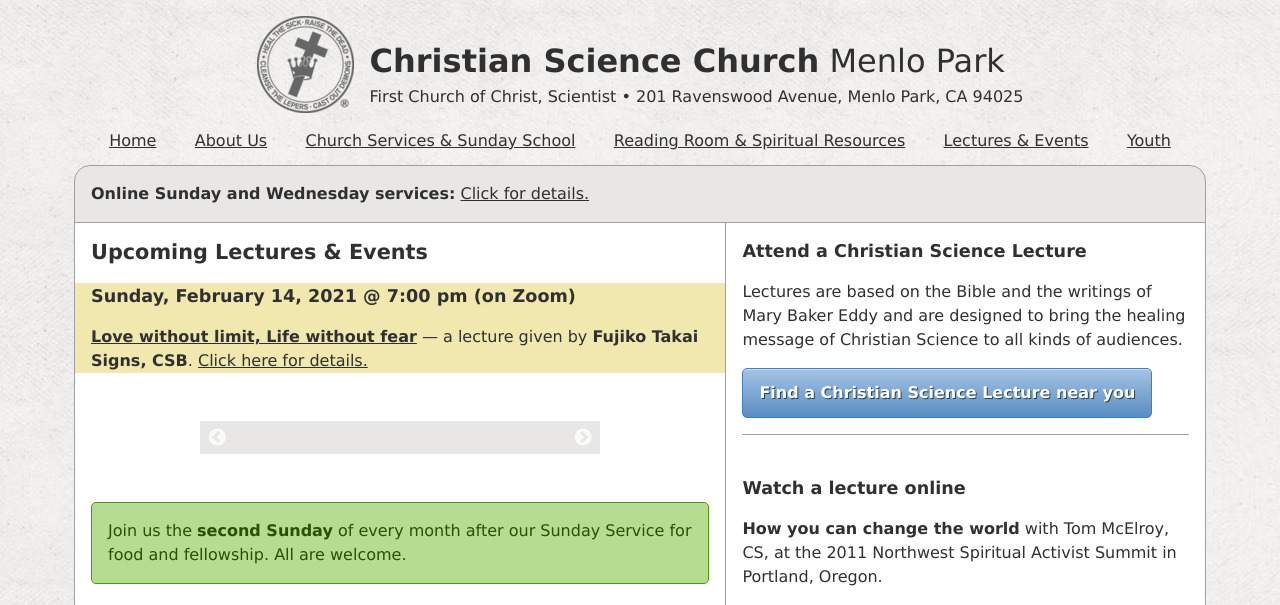
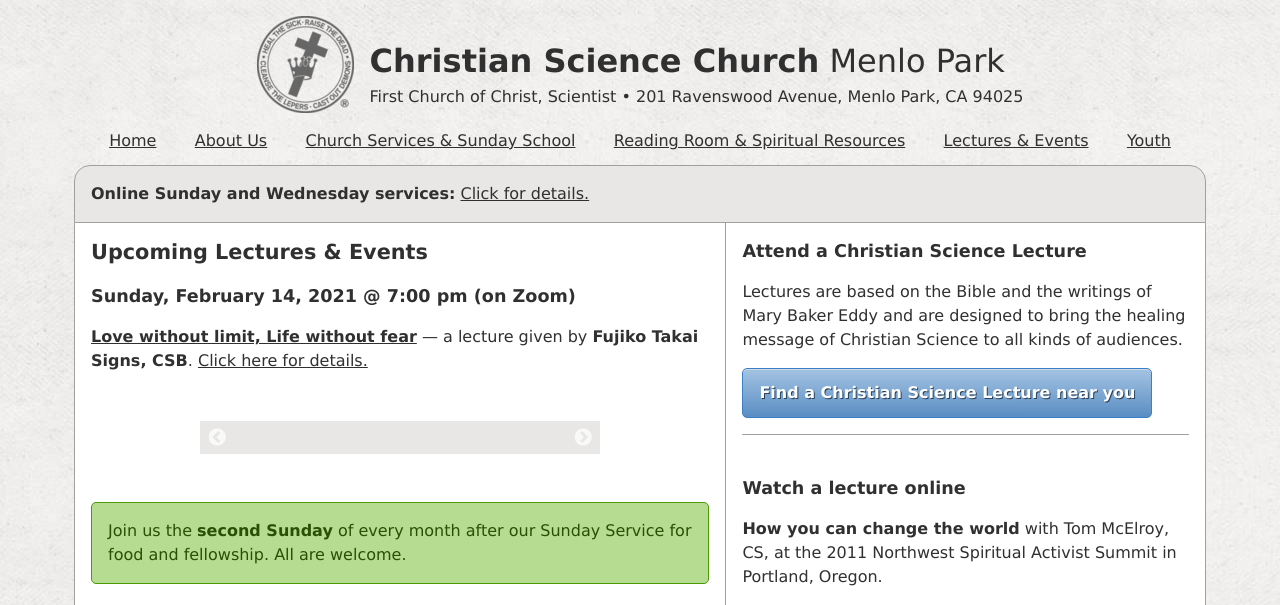
Before and after one commit to kalgynirae/csmenlopark, a Jekyll site: the page built from pages/events.md, in a window 1280 px wide. Shown: the top 605 px of the page. Built offline with Jekyll 4.4.1, drawn with Linux system fonts in a browser that asks for light colours; nearby versions of some CDN libraries; our own code applies the rules of GitHub Pages for plain Markdown files; grey boxes are pictures that could not be loaded.

Commit message:
Remove highlighting of the lecture on the Events page
...but leave it there for now since we'll be putting up a recording
soon.

```diff
--- a/pages/events.md
+++ b/pages/events.md
@@ -9,16 +9,12 @@
 
 # Upcoming Lectures & Events
 
-<div class="highlight-box" markdown="1">
-
 ## Sunday, February 14, 2021 @ 7:00 pm (on Zoom)
 
 [**Love without limit, Life without
 fear**](/lectures-and-events/love-without-limit-life-without-fear-2021/) —
 a lecture given by **Fujiko Takai Signs, CSB**. [Click here for
 details.](/lectures-and-events/love-without-limit-life-without-fear-2021/)
-
-</div>
 
 <aside class="carousel" style="margin-top: 3em">
   <img alt="" data-lazy="/media/fellowship.jpg">
```
